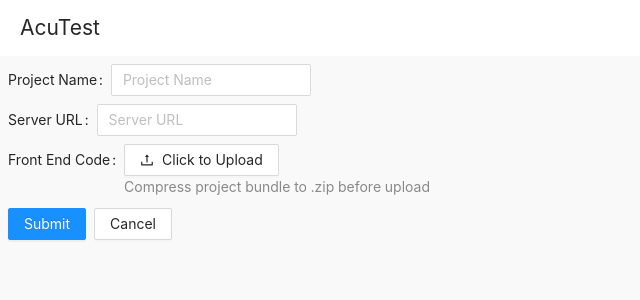
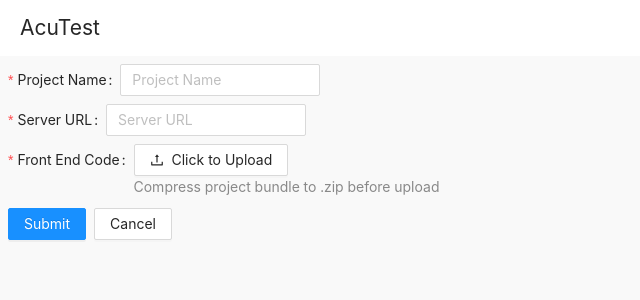
Before and after one commit to HechengLi/AcuTest, a React (Create React App) app: page /new_project in a window 1280 px wide. Shown: the top 300 px of the page, without its empty margins (0-640 px from the left). Built offline with nearby package versions, Linux system fonts and the light colour scheme.

Commit message:
added validation for new project

```diff
--- a/src/components/project/ProjectListItem.js
+++ b/src/components/project/ProjectListItem.js
@@ -11,11 +11,14 @@ const ProjectListItem = ({
   const startProject = () => {
     if (testing) return
     setTesting(true)
-    axios.patch(`/api/project/${projectName}/status`, { running: true }).then(response => {
-      console.log(response)
-      message.success(`Project ${projectName} testing completed`, 5)
-      setTesting(false)
-    })
+    axios.patch(`/api/project/${projectName}/status`, { running: true })
+      .then(() => {
+        message.success(`Project ${projectName} testing completed`, 5)
+      }).catch(err => {
+        message.error(err.response.data, 5)
+      }).finally(() => {
+        setTesting(false)
+      })
   }
 
   const configProject = () => {
--- a/src/container/project/NewProject.js
+++ b/src/container/project/NewProject.js
@@ -1,10 +1,11 @@
-import React from 'react'
+import React, { useState } from 'react'
 import axios from 'axios'
 import { useHistory } from 'react-router-dom'
-import { Form, Input, Upload, Button } from 'antd'
+import { Button, Form, Input, message, Upload } from 'antd'
 import { UploadOutlined } from '@ant-design/icons'
 
 const NewProject = () => {
+  const [saving, setSaving] = useState(false)
   const history = useHistory()
 
   const normFile = e => {
@@ -18,11 +19,20 @@ const NewProject = () => {
   }
 
   const onFinish = values => {
+    setSaving(true)
     const formData = new FormData()
     formData.append('projectName', values.projectName)
     formData.append('serverUrl', values.serverUrl)
     formData.append('bundle', values.bundle[0].originFileObj)
     axios.post('/api/project', formData)
+      .then(() => {
+        message.success(`Project ${values.projectName} created successfully`, 5)
+        history.push('/')
+      }).catch(err => {
+        message.error(`Project create failed: ${err.response.data}`, 5)
+      }).finally(() => {
+        setSaving(false)
+      })
   }
 
   const onFinishFailed = errorInfo => {
@@ -35,15 +45,40 @@ const NewProject = () => {
       onFinish={onFinish}
       onFinishFailed={onFinishFailed}
     >
-      <Form.Item label="Project Name" name="projectName">
+      <Form.Item
+        label="Project Name"
+        name="projectName"
+        rules={[{ required: true, message: 'Please project name' }]}
+      >
         <Input placeholder="Project Name" />
       </Form.Item>
-      <Form.Item label="Server URL" name="serverUrl">
+      <Form.Item
+        label="Server URL"
+        name="serverUrl"
+        rules={
+          [
+            { required: true, message: 'Please server url' },
+            () => ({
+              validator(rule, value) {
+                if (
+                  !value
+                  || /^((http|https):\/\/)?[-a-zA-Z0-9@:%._\+~#=]{1,256}\.[a-zA-Z0-9()]{1,6}\b([-a-zA-Z0-9()@:%_\+.~#?&//=]*)$/.test(value)
+                  || /^localhost:[0-9]{1,5}$/.test(value)
+                ) {
+                  return Promise.resolve();
+                }
+                return Promise.reject('Invalid server url');
+              },
+            })
+          ]
+        }
+      >
         <Input placeholder="Server URL" />
       </Form.Item>
       <Form.Item
         label="Front End Code"
         name="bundle"
+        rules={[{ required: true, message: 'Please select front end bundle' }]}
         valuePropName="fileList"
         getValueFromEvent={normFile}
         extra="Compress project bundle to .zip before upload"
@@ -57,7 +92,7 @@ const NewProject = () => {
         </Upload>
       </Form.Item>
       <Form.Item>
-        <Button type="primary" htmlType="submit">Submit</Button>
+        <Button type="primary" htmlType="submit" loading={saving}>Submit</Button>
         <Button style={{ marginLeft: '0.5rem' }} onClick={() => history.push('/')}>Cancel</Button>
       </Form.Item>
     </Form>
```
